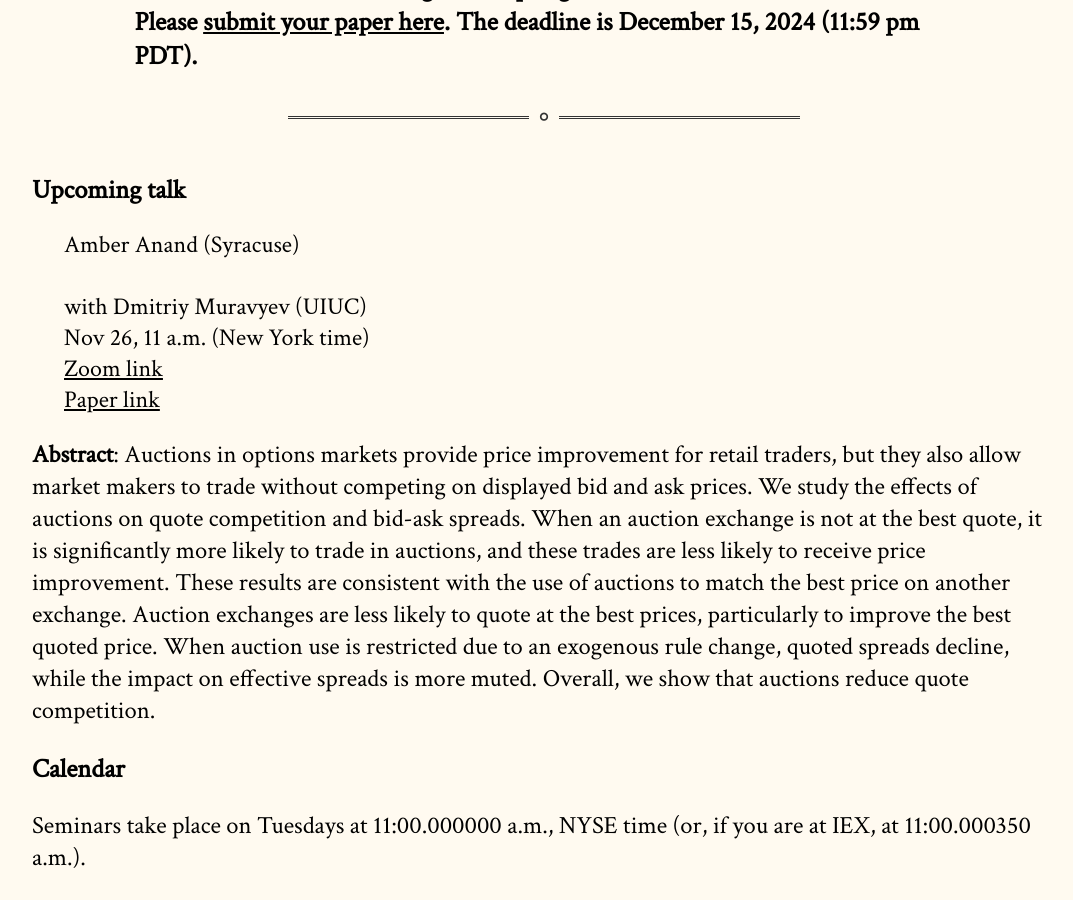
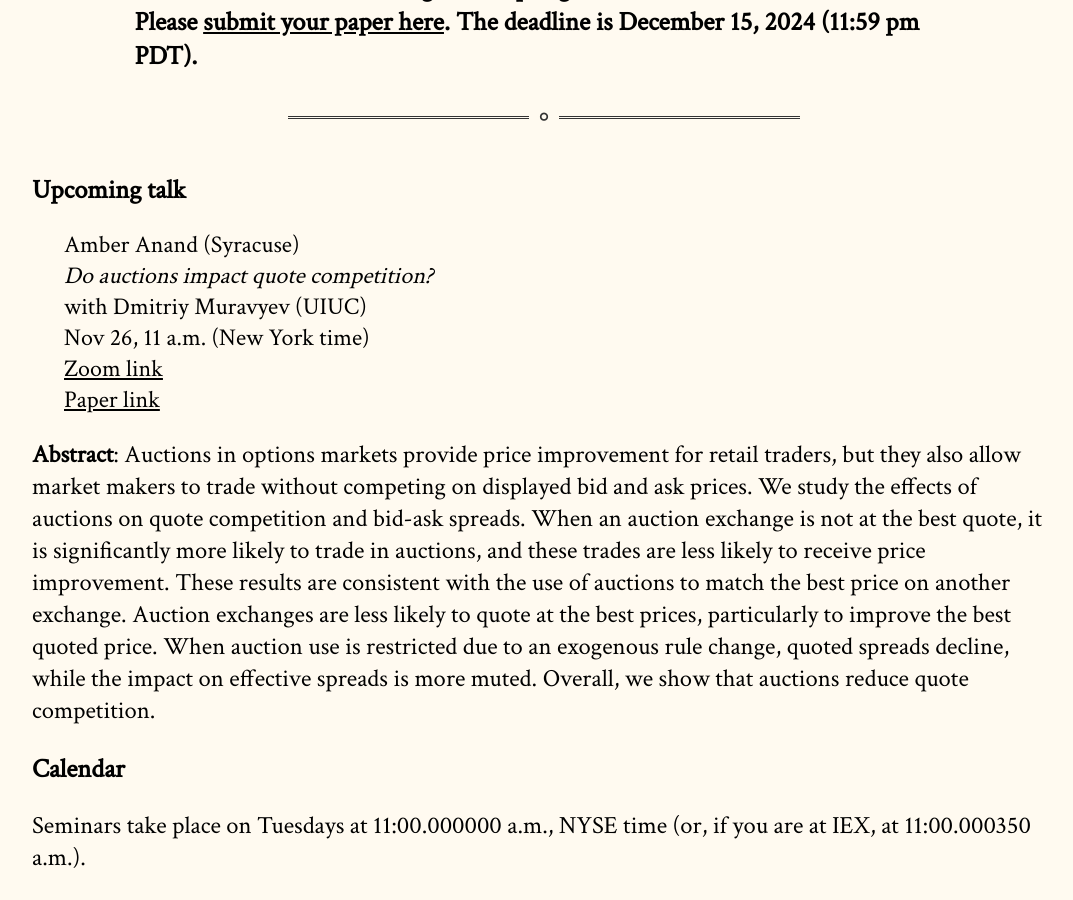
Before and after one commit to cpfiffer/microstructure.exchange, a Jekyll site: the page built from index.md, in a window 1280 px wide and 900 px high, scrolled down 534 px. Shown: the whole window, without its empty margins (96-1169 px from the left). Built offline with Jekyll 4.4.1, drawn with Linux system fonts in a browser that asks for light colours; some web fonts are replaced.

Commit message:
Update _config.yml

```diff
--- a/_config.yml
+++ b/_config.yml
@@ -12,7 +12,7 @@ github:
 
 speaker-info:
   speaker-name: "Amber Anand (Syracuse)"
-  #speaker-paper: "Outages in sovereign bond markets"
+  speaker-paper: "Do auctions impact quote competition?"
   coauthors: "Dmitriy Muravyev (UIUC)"
   speaker-date: "Nov 26, 11 a.m. (New York time)"
   #paper-link: "https://www.ecb.europa.eu/pub/pdf/scpwps/ecb.wp2944~5cc218150b.en.pdf"
```
